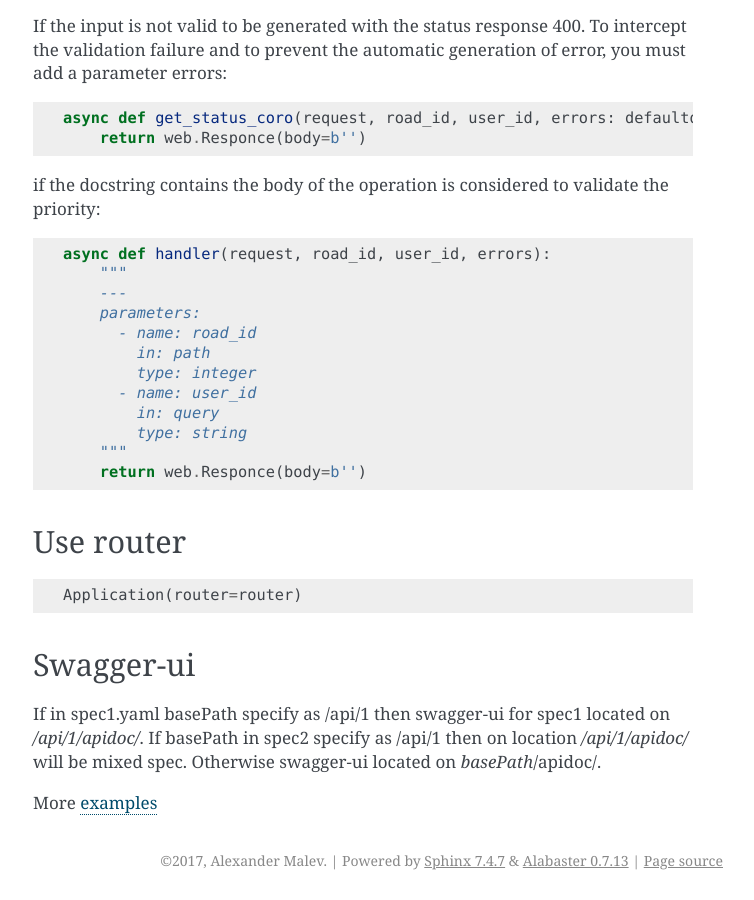
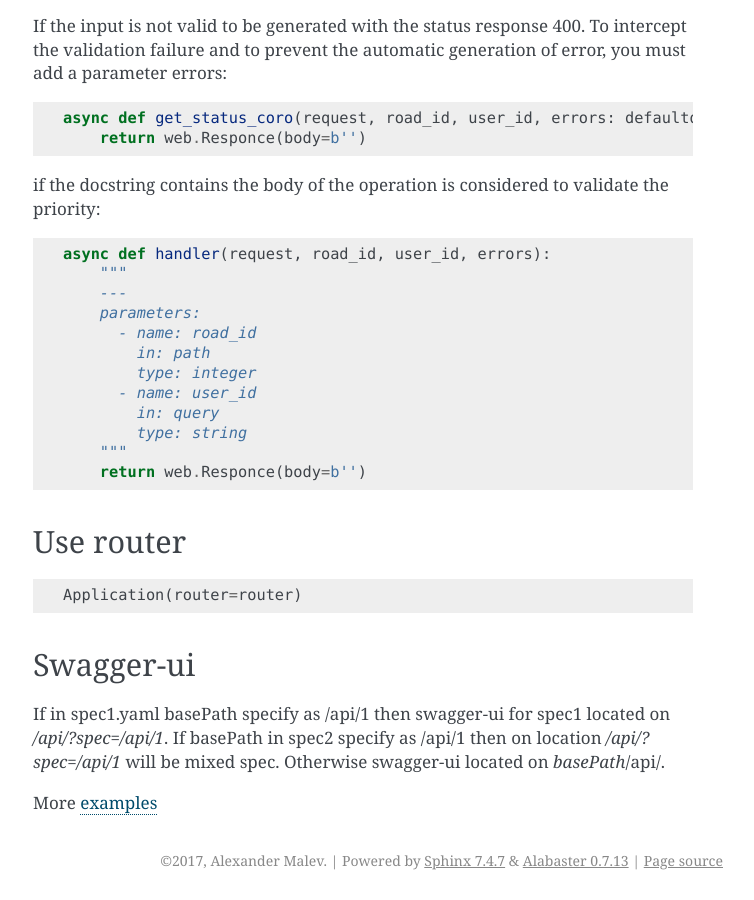
Before and after one commit to aamalev/aiohttp_apiset, a Sphinx documentation site: the page built from docs/using.rst, in a window 1280 px wide and 900 px high, scrolled down 1120 px. Shown: the whole window, without its empty margins (387-1141 px from the left). Built offline with Sphinx 7.4.7, drawn with Linux system fonts in a browser that asks for light colours.

Commit message:
fix using.rst

```diff
--- a/docs/using.rst
+++ b/docs/using.rst
@@ -18,7 +18,7 @@ Create router
 
   router = SwaggerRouter(
       search_dirs=[base],
-      swagger_ui=True,
+      swagger_ui='/api/',
       default_validate=True,
   )
 
@@ -99,9 +99,9 @@ Swagger-ui
 ^^^^^^^^^^
 
 If in spec1.yaml basePath specify as /api/1
-then swagger-ui for spec1 located on `/api/1/apidoc/`.
-If basePath in spec2 specify as /api/1 then on location `/api/1/apidoc/` will be mixed spec.
-Otherwise swagger-ui located on `basePath`/apidoc/.
+then swagger-ui for spec1 located on `/api/?spec=/api/1`.
+If basePath in spec2 specify as /api/1 then on location `/api/?spec=/api/1` will be mixed spec.
+Otherwise swagger-ui located on `basePath`/api/.
 
 
 More `examples <https://github.com/aamalev/aiohttp_apiset/tree/master/examples>`_
```
